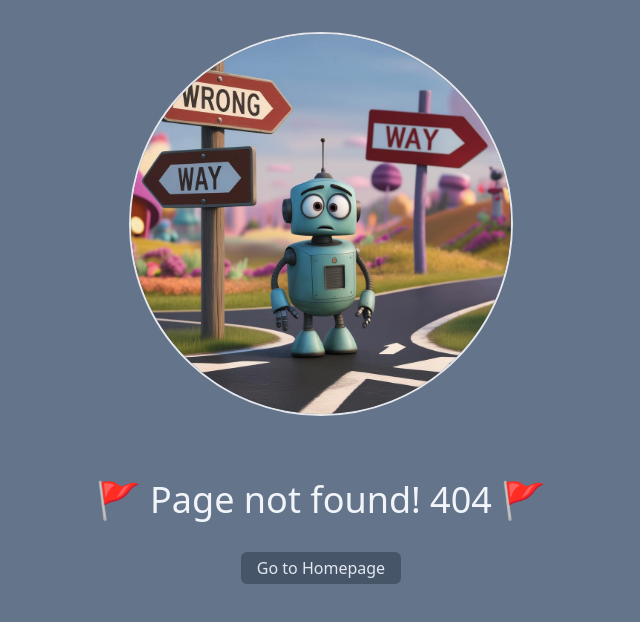
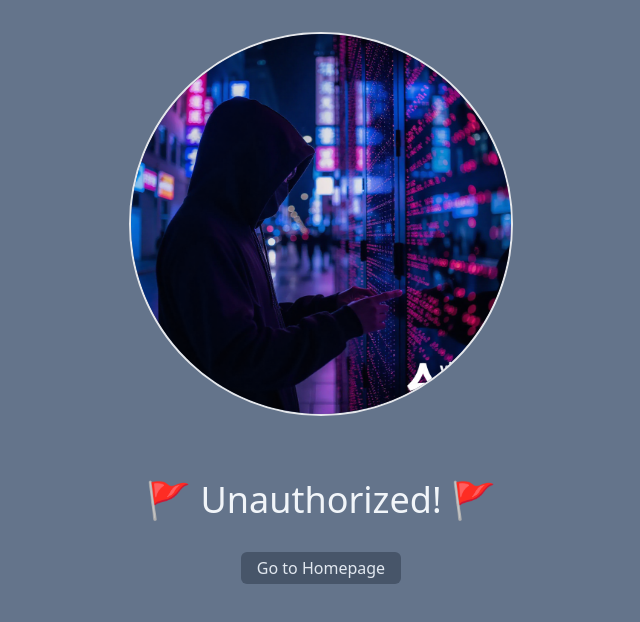
Before and after one commit to Branko-Rajkovic/articles-frontend, a React (Vite) app: page /unauthorized in a window 1280 px wide. Before the commit this address had no page. Shown: the top 622 px of the page, without its empty margins (319-959 px from the left). Built offline with nearby package versions, Linux system fonts and the light colour scheme; the HTML template or start-up script is replaced by a standard one.

Commit message:
Login form updated.

```diff
--- a/src/AnimatedRoutes.jsx
+++ b/src/AnimatedRoutes.jsx
@@ -7,6 +7,7 @@ import Home from "./pages/Home";
 import Article from "./pages/Article";
 import AddNewArticle from "./pages/AddNewArticle";
 import RequireAuth from "./components/RequireAuth";
+import Unauthorized from "./pages/Unauthorized";
 
 export default function AnimatedRoutes() {
   const location = useLocation();
@@ -19,10 +20,11 @@ export default function AnimatedRoutes() {
           <Route path="/contact" element={<Contact />} />
           <Route path="/articles/:articleId" element={<Article />} />
 
-          <Route element={<RequireAuth allowedRoles={["admin"]} />}>
+          <Route element={<RequireAuth userRole={"admin"} />}>
             <Route path="/new-article" element={<AddNewArticle />} />
           </Route>
 
+          <Route path="/unauthorized" element={<Unauthorized />} />
           <Route path="*" element={<PageNotFound />} />
         </Routes>
       </AnimatePresence>
--- a/src/App.jsx
+++ b/src/App.jsx
@@ -2,13 +2,16 @@ import { ErrorBoundary } from "react-error-boundary";
 import Error from "./pages/Error";
 import { BrowserRouter } from "react-router-dom";
 import AnimatedRoutes from "./AnimatedRoutes";
+import { AuthProvider } from "./components/AuthProvider";
 
 function App() {
   return (
     <>
       <ErrorBoundary fallback={<Error />}>
         <BrowserRouter>
-          <AnimatedRoutes />
+          <AuthProvider>
+            <AnimatedRoutes />
+          </AuthProvider>
         </BrowserRouter>
       </ErrorBoundary>
     </>
--- a/src/components/AuthProvider.jsx
+++ b/src/components/AuthProvider.jsx
@@ -5,10 +5,12 @@ const AuthContext = createContext({});
 export const AuthProvider = ({ children }) => {
   const [auth, setAuth] = useState({});
 
+  const ctxValue = {
+    auth,
+    setAuth,
+  };
   return (
-    <AuthContext.Provider value={{ auth, setAuth }}>
-      {children}
-    </AuthContext.Provider>
+    <AuthContext.Provider value={ctxValue}>{children}</AuthContext.Provider>
   );
 };
 
--- a/src/components/Header.jsx
+++ b/src/components/Header.jsx
@@ -1,9 +1,13 @@
 import { NavLink } from "react-router-dom";
+import Login from "./Login";
 
 function Header() {
   return (
     <header>
       <div className="m-2">
+        <span className="link-anime">
+          <NavLink to="/">Home</NavLink>
+        </span>
         <span className="link-anime">
           <NavLink to="/about">About</NavLink>
         </span>
@@ -12,7 +16,7 @@ function Header() {
           <NavLink to="/contact">Contact</NavLink>
         </span>
       </div>
-      <div className="flex items-center bg-slate-500">
+      <div className="flex items-center justify-between bg-slate-500">
         <img src="/images/app/globe.png" alt="globe" className="h-48" />
         <h1 className="m-4 text-6xl font-bold text-orange-300">Articles</h1>
         <img
@@ -20,6 +24,7 @@ function Header() {
           alt="globe"
           className="h-48 scale-x-[-1]"
         />
+        <Login />
       </div>
     </header>
   );
--- a/src/components/Login.jsx
+++ b/src/components/Login.jsx
@@ -1,13 +1,13 @@
 import { useRef, useState, useEffect } from "react";
 import useAuth from "../hooks/useAuth";
-import { Link, useNavigate, useLocation } from "react-router-dom";
+import { Link } from "react-router-dom";
 import axios from "axios";
 
 export default function Login() {
   const { setAuth } = useAuth();
 
   // const navigate = useNavigate();
-  const location = useLocation();
+  // const location = useLocation();
   // const from = location.state?.from?.pathname || "/";
 
   const emailRef = useRef();
@@ -41,10 +41,20 @@ export default function Login() {
       const token = response?.data?.token;
       console.log(token);
       const role = response?.data?.data?.user?.role;
-      console.log(role);
-      setAuth({ email, password, role, token });
+      console.log("email", email);
+      console.log("password", password);
+      console.log("role", role);
+      setAuth(() => {
+        return {
+          email,
+          password,
+          role,
+          token,
+        };
+      });
       setEmail("");
       setPassword("");
+
       // navigate(from, { replace: true });
     } catch (err) {
       if (!err?.response) {
@@ -69,10 +79,17 @@ export default function Login() {
       >
         {errMsg}
       </p>
-      <h1>Sign In</h1>
-      <form onSubmit={handleSubmit}>
-        <label htmlFor="email">email:</label>
+
+      <form
+        onSubmit={handleSubmit}
+        className="flex flex-col p-2 m-2 border rounded-sm"
+      >
+        <h1 className="font-semibold text-slate-200">Log In</h1>
+        <label htmlFor="email" className="text-slate-300">
+          email:
+        </label>
         <input
+          className="px-2 rounded-sm bg-slate-300"
           type="text"
           id="email"
           ref={emailRef}
@@ -82,20 +99,28 @@ export default function Login() {
           required
         />
 
-        <label htmlFor="password">Password:</label>
+        <label htmlFor="password" className="text-slate-300">
+          Password:
+        </label>
         <input
+          className="px-2 rounded-sm bg-slate-300"
           type="password"
           id="password"
+          autoComplete="off"
           onChange={(e) => setPassword(e.target.value)}
           value={password}
           required
         />
-        <button>Sign In</button>
+        <button
+          type="submit"
+          className="px-4 py-1 mx-2 my-1 rounded-sm text-slate-200 bg-slate-600 hover:bg-emerald-200 hover:text-slate-600"
+        >
+          Log In
+        </button>
       </form>
-      <p>
+      <p className="m-2 text-slate-300">
         Need an Account?
-        <br />
-        <span className="line">
+        <span className="px-4 py-1 m-2 my-1 rounded-sm text-slate-200 bg-slate-600 hover:bg-emerald-200 hover:text-slate-600">
           <Link to="/register">Sign Up</Link>
         </span>
       </p>
--- a/src/components/RequireAuth.jsx
+++ b/src/components/RequireAuth.jsx
@@ -1,15 +1,19 @@
 import { useLocation, Navigate, Outlet } from "react-router-dom";
 import useAuth from "../hooks/useAuth";
 
-export default function RequireAuth({ allowedRoles }) {
+export default function RequireAuth({ userRole }) {
   const { auth } = useAuth();
   const location = useLocation();
 
-  return auth?.role?.find((role) => allowedRoles?.includes(role)) ? (
+  const allowedRoles = ["user", "admin"];
+
+  console.log(auth);
+
+  return allowedRoles.includes(userRole) ? (
     <Outlet />
-  ) : auth?.user ? (
+  ) : auth?.role ? (
     <Navigate to="/error" state={{ from: location }} replace />
   ) : (
-    <Navigate to="/" state={{ from: location }} replace />
+    <Navigate to="/unauthorized" state={{ from: location }} replace />
   );
 }
--- a/src/hooks/useAuth.jsx
+++ b/src/hooks/useAuth.jsx
@@ -1,8 +1,6 @@
 import { useContext } from "react";
 import AuthContext from "../components/AuthProvider";
 
-const useAuth = () => {
+export default function useAuth() {
   return useContext(AuthContext);
-};
-
-export default useAuth;
+}
--- a/src/pages/AddNewArticle.jsx
+++ b/src/pages/AddNewArticle.jsx
@@ -1,4 +1,5 @@
 import { useReducer, useState } from "react";
+import Header from "../components/Header";
 
 const initialState = {
   title: "",
@@ -89,6 +90,8 @@ export default function AddNewArticle() {
     return 1;
   }
   return (
+    <div>
+      <Header />
       <div className="flex h-screen bg-gray-100">
         {/* Sidebar */}
         <div className="flex flex-col w-64 p-4 bg-white shadow-md">
@@ -195,5 +198,6 @@ export default function AddNewArticle() {
           </div>
         </div>
       </div>
+    </div>
   );
 }
--- a/src/pages/Home.jsx
+++ b/src/pages/Home.jsx
@@ -2,7 +2,6 @@ import Content from "../components/Content";
 import Footer from "../components/Footer";
 import Header from "../components/Header";
 import { motion } from "framer-motion";
-import Login from "../components/Login";
 
 export default function Home() {
   return (
@@ -14,7 +13,6 @@ export default function Home() {
           exit={{ opacity: 0 }}
         >
           <Header />
-          <Login />
           <Content />
           <Footer />
         </motion.div>
--- /dev/null
+++ b/src/pages/Unauthorized.jsx
@@ -0,0 +1,30 @@
+import { NavLink } from "react-router-dom";
+import { motion } from "framer-motion";
+
+export default function Unauthorized() {
+  return (
+    <motion.div
+      transition={{ duration: 0.3, delay: 0.5, ease: "linear" }}
+      initial={{ opacity: 0 }}
+      animate={{ opacity: 1 }}
+      exit={{ opacity: 0 }}
+    >
+      <div className="flex flex-col items-center h-screen bg-slate-500">
+        <img
+          src="/images/unauthorized.png"
+          alt="page-404-image"
+          className="m-8 border-2 rounded-full w-96"
+        />
+        <p className="m-8 text-4xl text-slate-100">
+          <span>🚩</span> Unauthorized! <span>🚩</span>
+        </p>
+        <div className="bg-slate-800 text-slate-200">
+          {/* <NavLink to="">Go to Home</NavLink> */}
+        </div>
+        <div className="px-4 py-1 rounded-md bg-slate-600 text-slate-200 hover:bg-slate-200 hover:text-slate-600">
+          <NavLink to="/">Go to Homepage</NavLink>
+        </div>
+      </div>
+    </motion.div>
+  );
+}
```
Also changed, not shown: public/images/unauthorized.png (added). Lines whose indentation alone changed are shown as unchanged.
